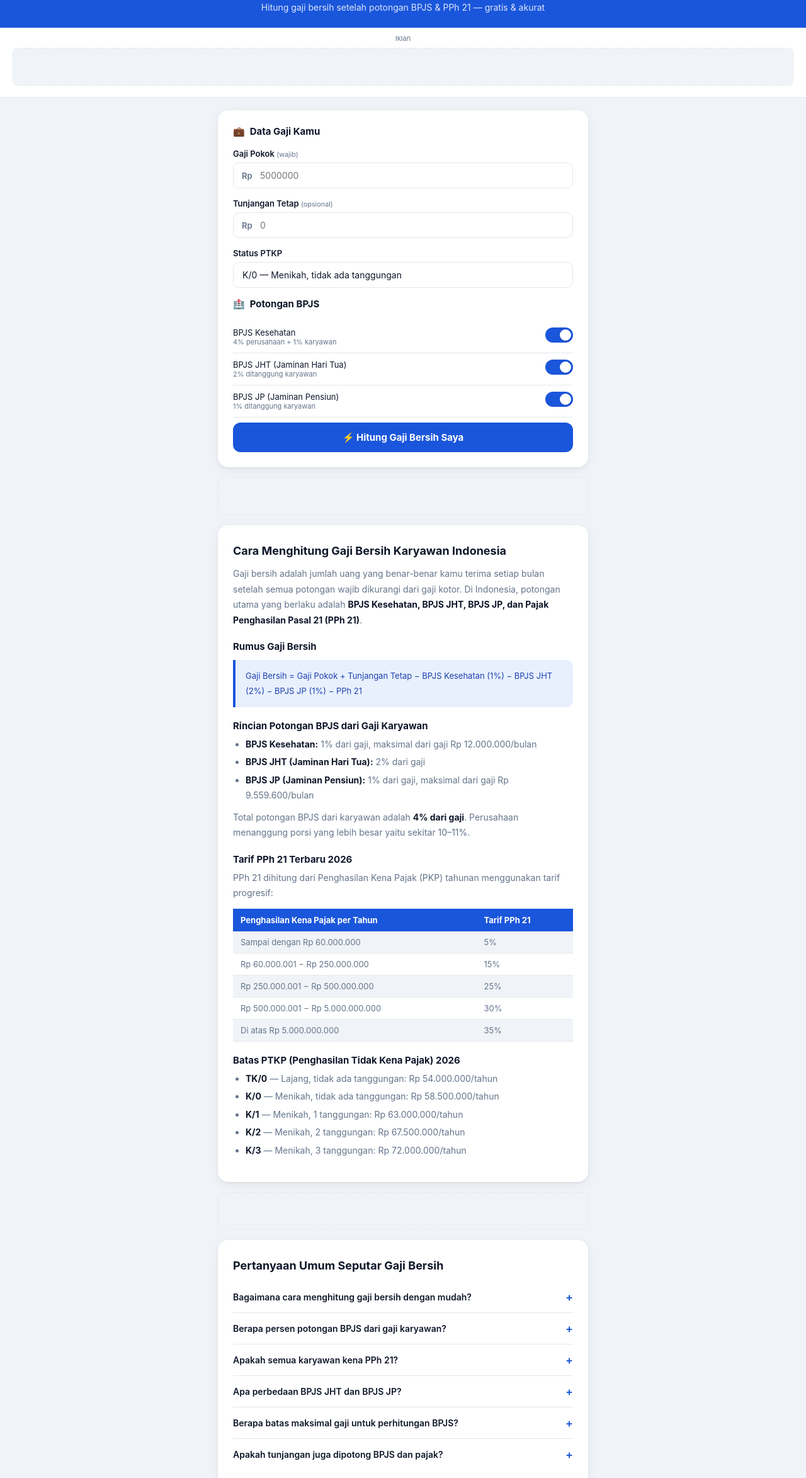
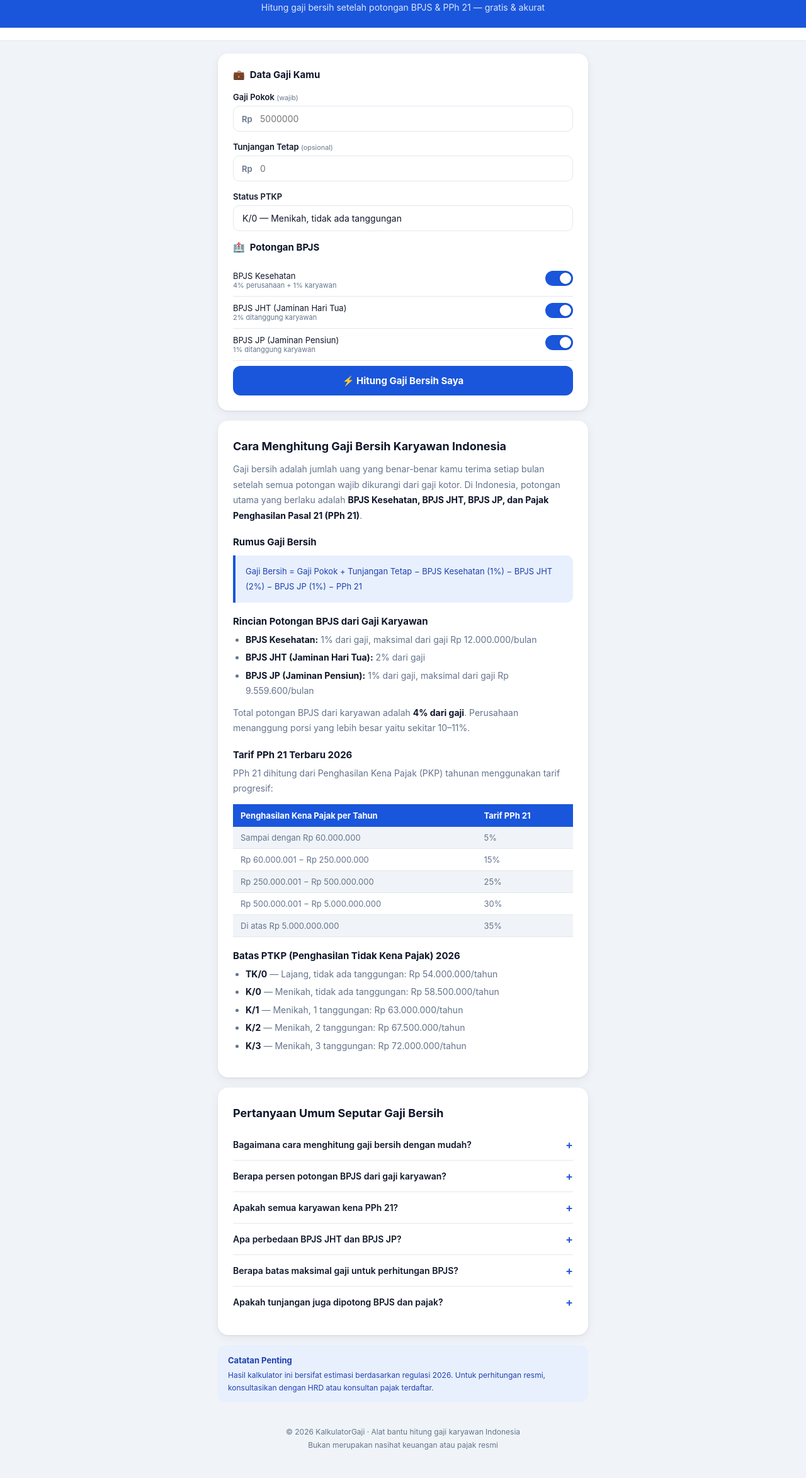
Before and after one commit to syntherajec/kakulator-gaji, a plain HTML site: page index.html in a window 1280 px wide. Shown: the part 57-2404 px from the top of the page at 63% size. Drawn offline with Linux system fonts and the light colour scheme.

Commit message:
Update index.html

```diff
--- a/index.html
+++ b/index.html
@@ -2,16 +2,6 @@
 <html lang="id">
 <head>
 <meta charset="UTF-8">
-<meta name="viewport" content="width=device-width, initial-scale=1.0">
-<title>Kalkulator Gaji Bersih 2026 — Hitung Gaji Setelah Potong BPJS & PPh 21</title>
-<meta name="description" content="Hitung gaji bersih kamu setelah potongan BPJS Kesehatan, BPJS Ketenagakerjaan (JHT & JP), dan PPh 21. Gratis, cepat, akurat, dan mudah digunakan.">
-<meta name="keywords" content="kalkulator gaji bersih, hitung gaji bersih, kalkulator slip gaji, hitung PPh 21, potongan BPJS gaji, gaji bersih setelah pajak, kalkulator gaji karyawan 2026">
-<meta name="robots" content="index, follow">
-<meta name="author" content="KalkulatorGaji">
-<meta property="og:title" content="Kalkulator Gaji Bersih 2026 — Hitung BPJS & PPh 21">
-<meta property="og:description" content="Hitung gaji bersih kamu secara otomatis setelah potongan BPJS dan pajak PPh 21. Gratis dan akurat.">
-<meta property="og:type" content="website">
-<meta property="og:locale" content="id_ID">
 <script type="application/ld+json">
 {"@context":"https://schema.org","@type":"WebApplication","name":"Kalkulator Gaji Bersih","description":"Alat hitung gaji bersih karyawan Indonesia setelah potongan BPJS Kesehatan, JHT, JP, dan PPh 21.","url":"https://kalkulatorgaji.pages.dev/","applicationCategory":"FinanceApplication","operatingSystem":"All","offers":{"@type":"Offer","price":"0","priceCurrency":"IDR"},"inLanguage":"id"}
 </script>
@@ -91,17 +81,12 @@ footer{text-align:center;font-size:12px;color:var(--muted);padding:20px 16px 0;l
 </head>
 <body>
 
-<!-- MONETAG: Script Push Notification -->
-<!-- <script src="//KODE_MONETAG_PUSH.js"></script> -->
-
 <header>
   <h1>Kalkulator Gaji Bersih</h1>
   <p>Hitung gaji bersih setelah potongan BPJS &amp; PPh 21 — gratis &amp; akurat</p>
 </header>
 
 <div class="ad-top">
-  Iklan
-  <div class="ad-slot"><!-- Monetag Banner Atas --></div>
 </div>
 
 <div class="container">
@@ -161,7 +146,7 @@ footer{text-align:center;font-size:12px;color:var(--muted);padding:20px 16px 0;l
     <div class="total-row"><span>Total Gaji Bersih</span><span class="nilai" id="r-total">Rp 0</span></div>
   </div>
 
-  <div style="margin-bottom:16px"><div class="ad-slot"><!-- Monetag In-Page Push Tengah --></div></div>
+
 
   <div class="seo-section">
     <h2>Cara Menghitung Gaji Bersih Karyawan Indonesia</h2>
@@ -194,9 +179,6 @@ footer{text-align:center;font-size:12px;color:var(--muted);padding:20px 16px 0;l
       <li><strong>K/3</strong> — Menikah, 3 tanggungan: Rp 72.000.000/tahun</li>
     </ul>
   </div>
-
-  <div style="margin-bottom:16px"><div class="ad-slot"><!-- Monetag Banner Kedua --></div></div>
-
   <div class="seo-section">
     <h2>Pertanyaan Umum Seputar Gaji Bersih</h2>
     <div class="faq-item">
```
